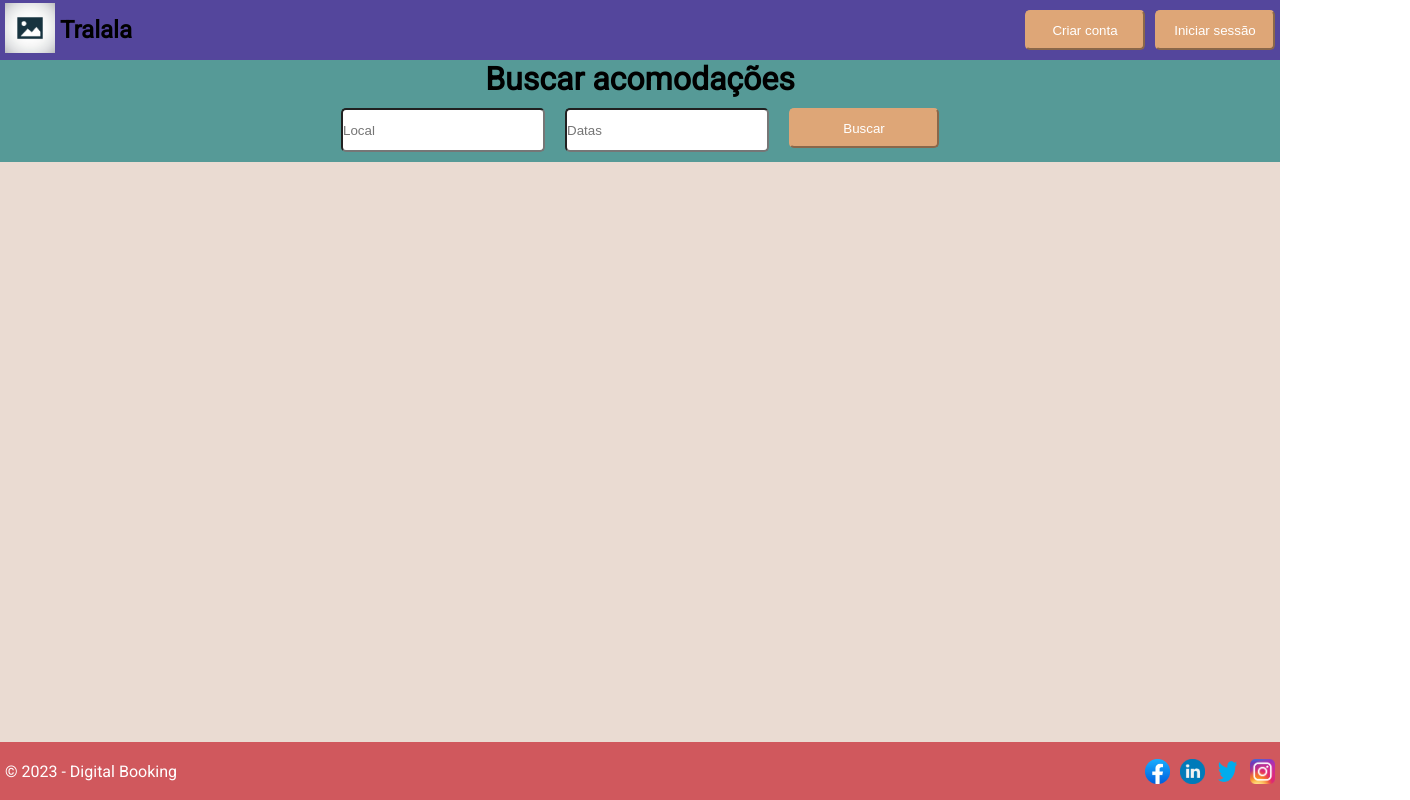
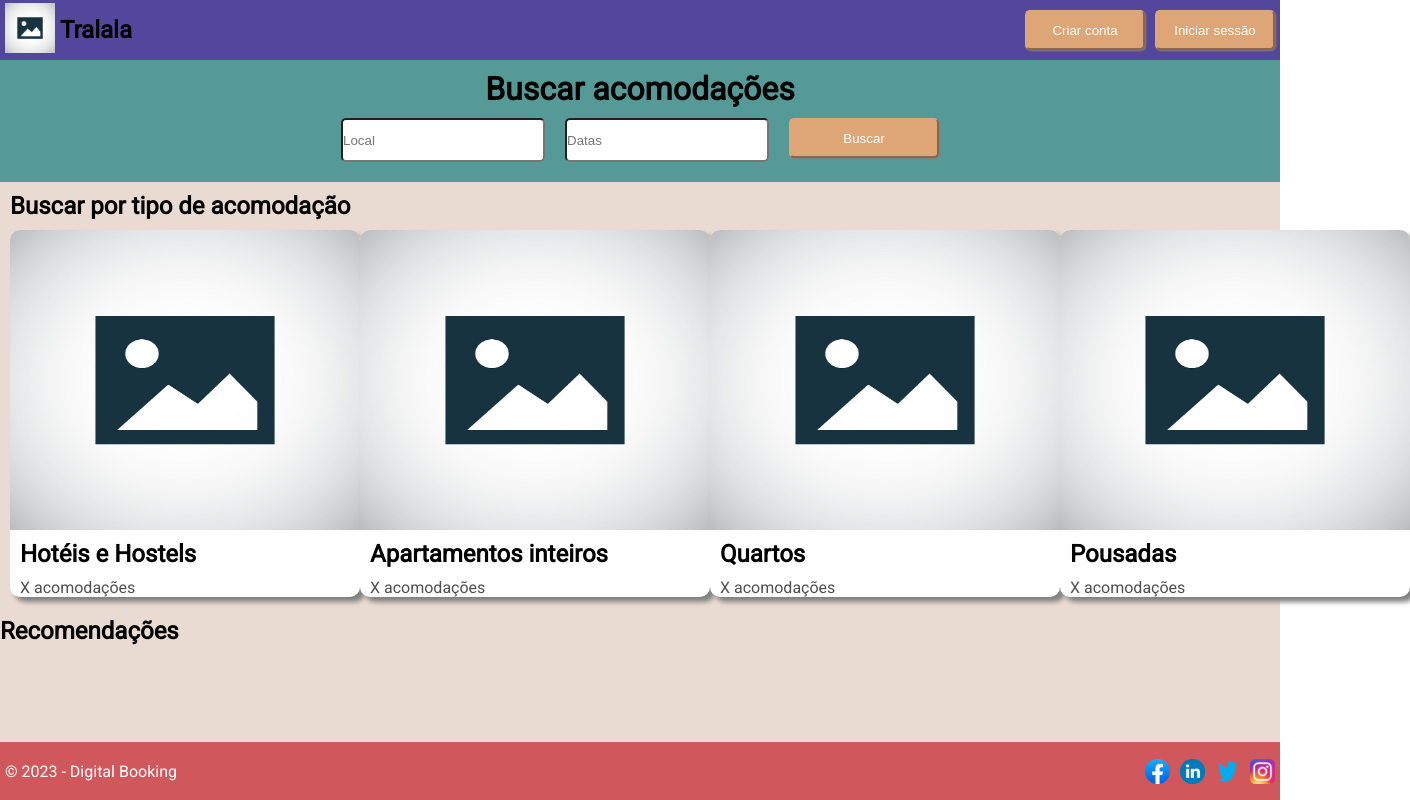
Before and after one commit to arrudaY/odecasa, a React (Vite) app in the folder FrontEnd/projeto/projetoIntegrador/: page / in a window 1280 px wide. Shown: the top 800 px of the page, 1410 px wide, since content can reach past the window. Built offline with nearby package versions, Linux system fonts and the light colour scheme.

Commit message:
Esqueleto das Categorias

```diff
--- a/FrontEnd/projeto/projetoIntegrador/src/Components/Body/Body.jsx
+++ b/FrontEnd/projeto/projetoIntegrador/src/Components/Body/Body.jsx
@@ -1,4 +1,5 @@
 import Account from "../Account/Account";
+import Categorias from "../Categorias/Categorias";
 import styles from "./Body.module.css";
 
 const Body = () => {
@@ -6,7 +7,8 @@ const Body = () => {
   return (
       <body>
         <div className={styles.bodyContainer}>
-            <h1>Body aqui!</h1>
+          <Categorias />
+          <h2>Recomendações</h2>
         </div>
       </body>
   );
--- a/FrontEnd/projeto/projetoIntegrador/src/Components/Body/Body.module.css
+++ b/FrontEnd/projeto/projetoIntegrador/src/Components/Body/Body.module.css
@@ -1,9 +1,7 @@
 .bodyContainer{
     display: flex;
     flex-direction: column;
-    justify-content: space-evenly;
     font-family: "Roboto";
-    align-items: center;
     height: 1500px;
     background-color: var(--color-3);
     z-index: 5;
--- a/FrontEnd/projeto/projetoIntegrador/src/Components/Buscador/Buscador.module.css
+++ b/FrontEnd/projeto/projetoIntegrador/src/Components/Buscador/Buscador.module.css
@@ -5,6 +5,8 @@
     font-family: "Roboto";
     align-items: center;
     background-color: var(--color-2);
+    padding-top: 10px;
+    padding-bottom: 10px;
 }
 
 .buscadorInputs{
@@ -27,4 +29,5 @@
     border-radius: 5px;
     border-color: var(--color-4);
     color: white;
+    box-shadow: 1px 1px 2px grey;
 }
--- /dev/null
+++ b/FrontEnd/projeto/projetoIntegrador/src/Components/Categorias/Categorias.jsx
@@ -0,0 +1,38 @@
+import styles from "./Categorias.module.css";
+import img01 from "../../Data/no_image.png";
+import img02 from "../../Data/no_image.png";
+import img03 from "../../Data/no_image.png";
+import img04 from "../../Data/no_image.png";
+
+const Categorias = () => {
+
+  return (
+    <div className={styles.categoriasContainer}>
+        <h2>Buscar por tipo de acomodação</h2>
+        <div className={styles.categoriasCards}>
+            <div className={styles.categoriasCard}>
+                <img className={styles.categoriasImg} src={img01}/>
+                <h2>Hotéis e Hostels</h2>
+                <p>X acomodações</p>
+            </div>
+            <div className={styles.categoriasCard}>
+                <img className={styles.categoriasImg} src={img02}/>
+                <h2>Apartamentos inteiros</h2>
+                <p>X acomodações</p>
+            </div>
+            <div className={styles.categoriasCard}>
+                <img className={styles.categoriasImg} src={img03}/>
+                <h2>Quartos</h2>
+                <p>X acomodações</p>
+            </div>
+            <div className={styles.categoriasCard}>
+                <img className={styles.categoriasImg} src={img04}/>
+                <h2>Pousadas</h2>
+                <p>X acomodações</p>
+            </div>
+        </div>
+    </div>
+  );
+};
+
+export default Categorias;
--- /dev/null
+++ b/FrontEnd/projeto/projetoIntegrador/src/Components/Categorias/Categorias.module.css
@@ -0,0 +1,44 @@
+.categoriasContainer{
+    display: flex;
+    flex-direction: column;
+    justify-content: space-evenly;
+    font-family: "Roboto";
+    background-color: var(--color-3);
+}
+
+.categoriasContainer h2{
+    margin-top: 10px;
+    margin-bottom: 10px;
+    margin-left: 10px;
+}
+
+.categoriasCards{
+    display: flex;
+    flex-direction: row;
+    justify-content: space-between;
+    font-family: "Roboto";
+    margin-bottom: 20px;
+    margin-left: 10px;
+    margin-right: 10px;
+}
+
+.categoriasCard{
+    display: flex;
+    flex-direction: column;
+    justify-content: space-evenly;
+    font-family: "Roboto";
+    background-color: var(--color-6);
+    border-radius: 10px;
+    box-shadow: 5px 5px 5px grey;
+}
+
+.categoriasImg{
+    width: 350px;
+    height: 300px;
+    border-radius: 10px 10px 0 0;
+}
+
+.categoriasCard p{
+    color: rgb(80, 78, 78);
+    margin-left: 10px;
+}
--- a/FrontEnd/projeto/projetoIntegrador/src/Components/Navbar/Navbar.module.css
+++ b/FrontEnd/projeto/projetoIntegrador/src/Components/Navbar/Navbar.module.css
@@ -40,4 +40,5 @@
   border-radius: 5px;
   border-color: var(--color-4);
   color: white;
+  box-shadow: 1px 1px 2px grey;
 }
```
